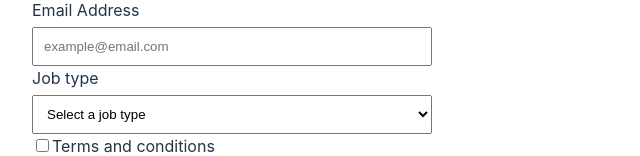
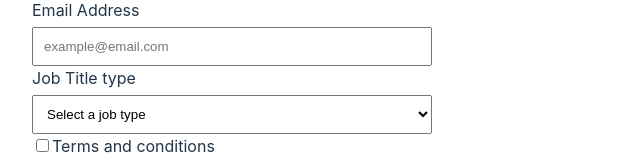
Before and after one commit to eugenioroblessiller/forms, a React (Vite) app: page /formik-abstractation in a window 1280 px wide. Shown: the part 295-451 px from the top of the page, without its empty margins (0-640 px from the left). Built offline with nearby package versions, Linux system fonts and the light colour scheme.

Commit message:
using my select

```diff
--- a/src/pages/FormikAbstractation.tsx
+++ b/src/pages/FormikAbstractation.tsx
@@ -4,6 +4,7 @@ import { ErrorMessage, Field, Form, Formik } from 'formik';
 import React from 'react';
 import * as Yup from 'yup';
 
+import { MySelect } from '../components/MySelect';
 import { MyTextInput } from './../components/MyTextInput';
 
 export const FormikAbstractation = () => {
@@ -43,15 +44,13 @@ export const FormikAbstractation = () => {
                     <MyTextInput label={'Last Name'} name={'lastName'} placeholder={'Villa'} type={'text'} />
                     <MyTextInput label={'Email Address'} name={'email'} placeholder={'example@email.com'} type={'email'} />
 
-                    <label htmlFor="jobType">Job type</label>
-                    <Field name="jobType" as="select" >
+                    <MySelect label={'Job Title type'} name={'jobType'} >
                         <option value="">Select a job type</option>
                         <option value="designer">Designer</option>
                         <option value="development">Developer</option>
                         <option value="product">Product Manager</option>
                         <option value="other">Other</option>
-                    </Field>
-                    <ErrorMessage name="jobType" component='span' />
+                    </MySelect>
 
                     <label htmlFor="terms">
                         <Field name="terms" type="checkbox" />
```
